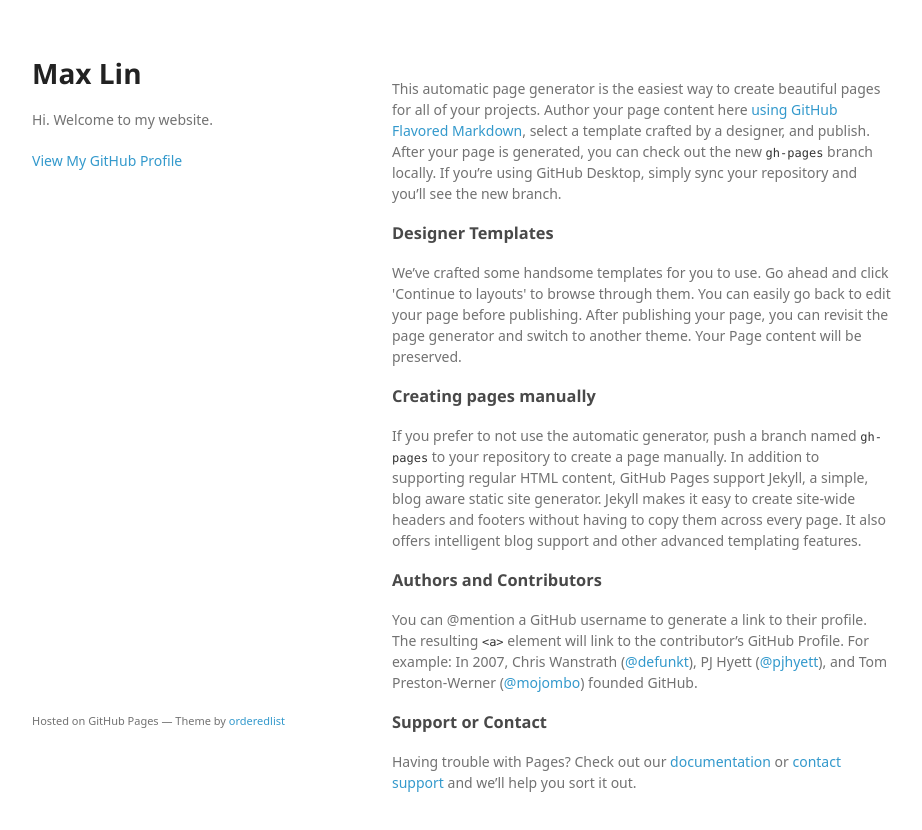
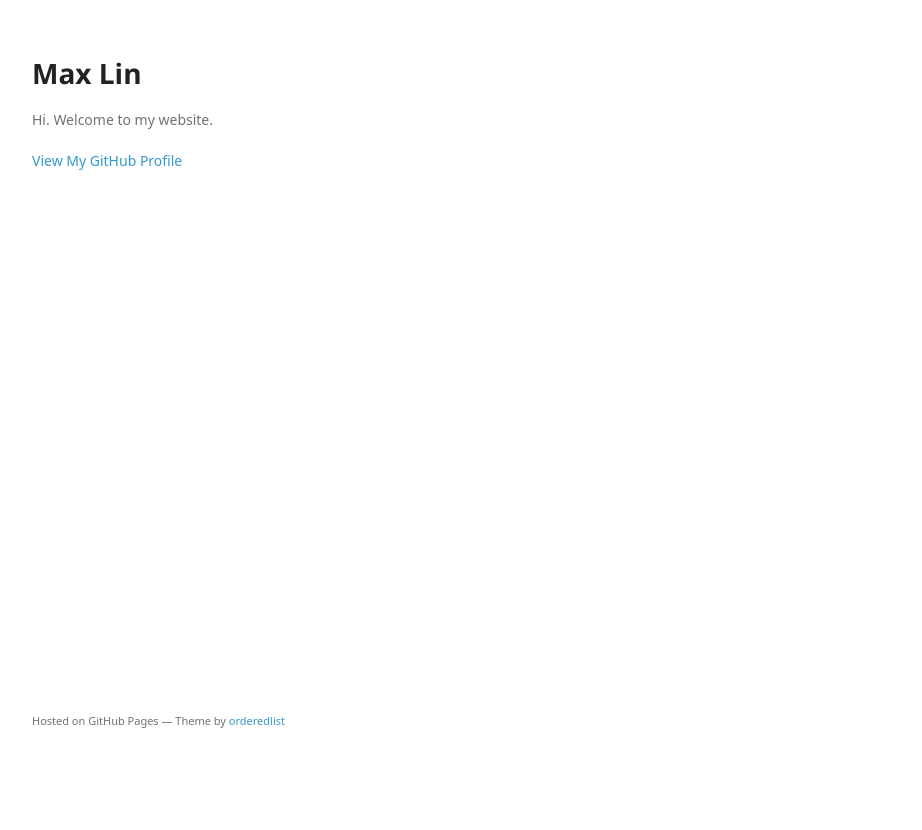
Before and after one commit to MaxLinCode/MaxLinCode.github.io, a plain HTML site: page index.html in a window 1280 px wide. Shown: the whole page, without its empty margins (178-1100 px from the left). After the commit the page ends 800 px from the top, so only its background shows below. Drawn offline with Linux system fonts and the light colour scheme; a web font is replaced by a local one.

Commit message:
Remove generated website

```diff
--- a/index.html
+++ b/index.html
@@ -22,32 +22,6 @@
         <p class="view"><a href="https://github.com/MaxLinCode">View My GitHub Profile</a></p>
 
       </header>
-      <section>
-        <h3>
-<a id="welcome-to-github-pages" class="anchor" href="#welcome-to-github-pages" aria-hidden="true"><span aria-hidden="true" class="octicon octicon-link"></span></a></h3>
-
-<p>This automatic page generator is the easiest way to create beautiful pages for all of your projects. Author your page content here <a href="https://guides.github.com/features/mastering-markdown/">using GitHub Flavored Markdown</a>, select a template crafted by a designer, and publish. After your page is generated, you can check out the new <code>gh-pages</code> branch locally. If you’re using GitHub Desktop, simply sync your repository and you’ll see the new branch.</p>
-
-<h3>
-<a id="designer-templates" class="anchor" href="#designer-templates" aria-hidden="true"><span aria-hidden="true" class="octicon octicon-link"></span></a>Designer Templates</h3>
-
-<p>We’ve crafted some handsome templates for you to use. Go ahead and click 'Continue to layouts' to browse through them. You can easily go back to edit your page before publishing. After publishing your page, you can revisit the page generator and switch to another theme. Your Page content will be preserved.</p>
-
-<h3>
-<a id="creating-pages-manually" class="anchor" href="#creating-pages-manually" aria-hidden="true"><span aria-hidden="true" class="octicon octicon-link"></span></a>Creating pages manually</h3>
-
-<p>If you prefer to not use the automatic generator, push a branch named <code>gh-pages</code> to your repository to create a page manually. In addition to supporting regular HTML content, GitHub Pages support Jekyll, a simple, blog aware static site generator. Jekyll makes it easy to create site-wide headers and footers without having to copy them across every page. It also offers intelligent blog support and other advanced templating features.</p>
-
-<h3>
-<a id="authors-and-contributors" class="anchor" href="#authors-and-contributors" aria-hidden="true"><span aria-hidden="true" class="octicon octicon-link"></span></a>Authors and Contributors</h3>
-
-<p>You can @mention a GitHub username to generate a link to their profile. The resulting <code>&lt;a&gt;</code> element will link to the contributor’s GitHub Profile. For example: In 2007, Chris Wanstrath (<a href="https://github.com/defunkt" class="user-mention">@defunkt</a>), PJ Hyett (<a href="https://github.com/pjhyett" class="user-mention">@pjhyett</a>), and Tom Preston-Werner (<a href="https://github.com/mojombo" class="user-mention">@mojombo</a>) founded GitHub.</p>
-
-<h3>
-<a id="support-or-contact" class="anchor" href="#support-or-contact" aria-hidden="true"><span aria-hidden="true" class="octicon octicon-link"></span></a>Support or Contact</h3>
-
-<p>Having trouble with Pages? Check out our <a href="https://help.github.com/pages">documentation</a> or <a href="https://github.com/contact">contact support</a> and we’ll help you sort it out.</p>
-      </section>
       <footer>
         <p><small>Hosted on GitHub Pages &mdash; Theme by <a href="https://github.com/orderedlist">orderedlist</a></small></p>
       </footer>
```
